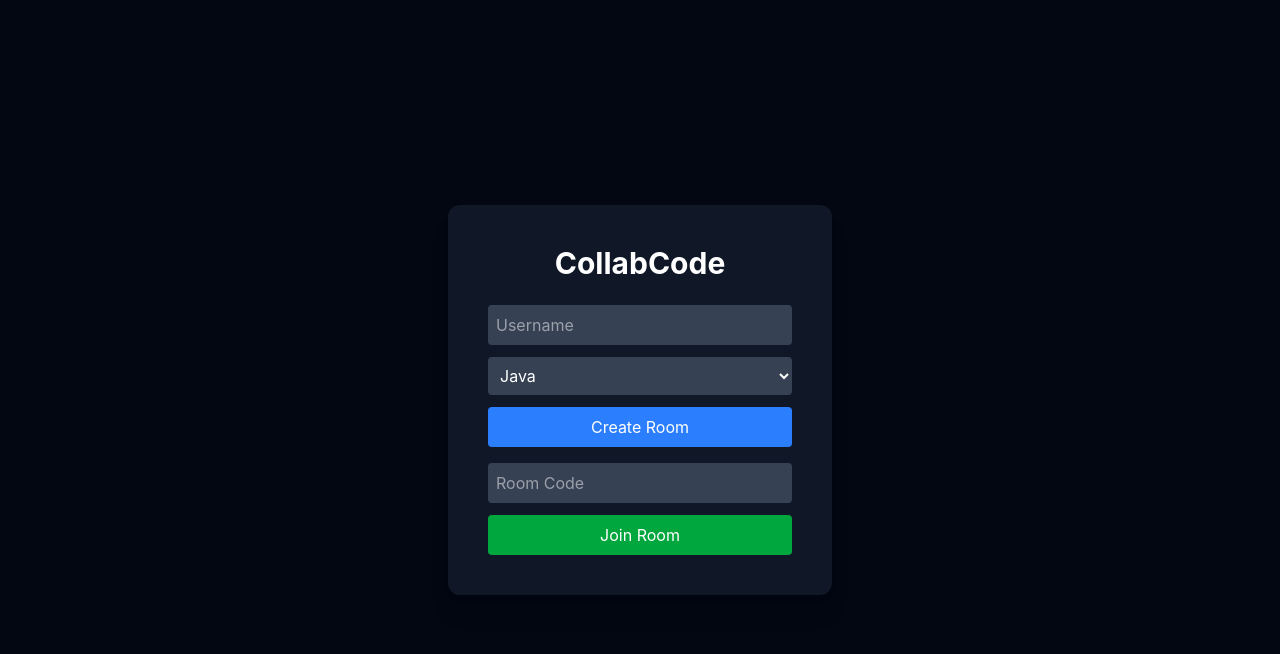
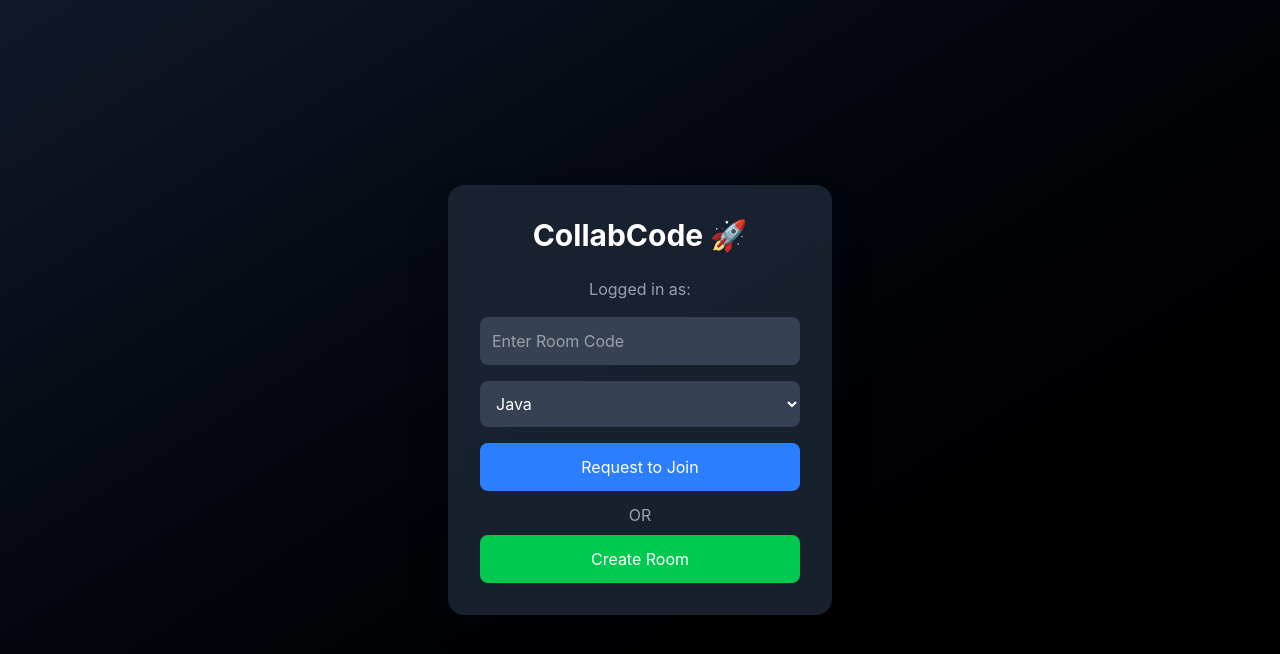
Before and after one commit to Ishu-47/CollabCode, a React (Vite) app in the folder collabcode-frontend/: page / in a window 1280 px wide. Shown: the top 654 px of the page. Built offline with nearby package versions, Linux system fonts and the light colour scheme; no server answers.

Commit message:
feat: implement API request interceptor and enhance room management features

```diff
--- a/collabcode-frontend/src/api/api.js
+++ b/collabcode-frontend/src/api/api.js
@@ -1,12 +1,40 @@
 import axios from "axios";
 
+const api = axios.create();
+
+api.interceptors.request.use((config) => {
+  const token = localStorage.getItem("token");
+
+  if (token) {
+    config.headers.Authorization = `Bearer ${token}`;
+  }
+  return config;
+});
+
 export const createRoom = (language) =>
-  axios.post(`http://localhost:8080/rooms/create?language=${language}`);
+  api.post(`http://localhost:8080/rooms/create?language=${language}`);
 
-export const joinRoom = (roomCode, username) =>
-  axios.post(
-    `http://localhost:8080/rooms/join?roomCode=${roomCode}&username=${username}`
+export const requestToJoin = (roomCode) =>
+  api.post(
+    `http://localhost:8080/rooms/join/${roomCode}`
   );
 
+export const getPendingUsers = (roomCode) =>
+  api.post(
+    `http://localhost:8080/rooms/pending/${roomCode}`
+  );
+export const approveUser = (memberId) =>
+  api.post(
+    `http://localhost:8080/rooms/approve/${memberId}`
+  );
+  export const rejectUser = (memberId) =>
+  api.post(
+    `http://localhost:8080/rooms/reject/${memberId}`
+  );
+  export const getMyStatus = (roomCode) =>
+    api.get(`http://localhost:8080/rooms/my-status/${roomCode}`);
+
 export const runCode = (code, language) =>
-  axios.post(`http://localhost:8080/execute`, { code, language });
+  api.post(`http://localhost:8080/execute`, { code, language });
+
+export default api;
--- a/collabcode-frontend/src/pages/Home.jsx
+++ b/collabcode-frontend/src/pages/Home.jsx
@@ -1,65 +1,118 @@
-import { useState } from "react";
-import { createRoom, joinRoom } from "../api/api";
+import { useState, useEffect } from "react";
+import { requestToJoin, createRoom } from "../api/api";
+import api from "../api/api";
+import { useNavigate } from "react-router-dom";
 
 export default function Home() {
-
-    const [username, setUsername] = useState("");
     const [roomCode, setRoomCode] = useState("");
     const [language, setLanguage] = useState("java");
+    const [username, setUsername] = useState("");
+    const [loading, setLoading] = useState(false);
 
-    const handleCreateRoom = async () => {
-        const res = await createRoom(language);
-        const code = res.data.roomCode;
+    const navigate = useNavigate();
 
-        window.location.href = `/room?roomCode=${code}&username=${username}&language=${language}`;
+    // ✅ Fetch logged-in user
+    useEffect(() => {
+        const fetchUser = async () => {
+            try {
+                const res = await api.get("http://localhost:8080/rooms/me");
+                setUsername(res.data.username);
+
+                // optional: store
+                localStorage.setItem("username", res.data.username);
+            } catch (err) {
+                console.error("Failed to fetch user", err);
+            }
+        };
+
+        fetchUser();
+    }, []);
+
+    const handleJoin = async () => {
+        try {
+            setLoading(true);
+
+            await requestToJoin(roomCode);
+
+            // store language (important for editor later)
+            localStorage.setItem("language", language);
+
+            navigate(`/waiting/${roomCode}`);
+        } catch (err) {
+            alert(err.response?.data || "Error joining room");
+        } finally {
+            setLoading(false);
+        }
     };
 
-    const handleJoinRoom = async () => {
-        await joinRoom(roomCode, username);
+    const handleCreate = async () => {
+        try {
+            setLoading(true);
 
-        window.location.href = `/room?roomCode=${roomCode}&username=${username}&language=${language}`;
+            const res = await createRoom(language);
+            const code = res.data.roomCode;
+
+            // store language
+            localStorage.setItem("language", language);
+
+            navigate(`/room/${code}`);
+        } catch (err) {
+            console.error(err);
+            alert("Error creating room");
+        } finally {
+            setLoading(false);
+        }
     };
 
     return (
-        <div className="h-screen bg-gray-950 flex items-center justify-center text-white">
-            <div className="bg-gray-900 p-10 rounded-xl shadow-xl w-96">
-                <h1 className="text-3xl font-bold mb-6 text-center">
-                    CollabCode
+        <div className="h-screen bg-gradient-to-br from-gray-900 to-black flex items-center justify-center text-white">
+
+            <div className="bg-gray-800/80 backdrop-blur-md p-8 rounded-2xl shadow-2xl w-96">
+
+                <h1 className="text-3xl font-bold text-center mb-6">
+                    CollabCode 🚀
                 </h1>
+
+                {/* Show username (fetched) */}
+                <div className="text-center text-gray-400 mb-4">
+                    Logged in as: <span className="text-white font-semibold">{username}</span>
+                </div>
+
+                {/* Room Code */}
                 <input
-                    className="w-full p-2 mb-3 rounded bg-gray-700"
-                    placeholder="Username"
-                    value={username}
-                    onChange={(e) => setUsername(e.target.value)}
+                    type="text"
+                    placeholder="Enter Room Code"
+                    value={roomCode}
+                    onChange={(e) => setRoomCode(e.target.value)}
+                    className="w-full p-3 rounded-lg bg-gray-700 outline-none mb-4"
                 />
+
+                {/* Language */}
                 <select
-                    className="w-full p-2 mb-3 rounded bg-gray-700"
                     value={language}
                     onChange={(e) => setLanguage(e.target.value)}
+                    className="w-full p-3 rounded-lg bg-gray-700 outline-none mb-4"
                 >
                     <option value="java">Java</option>
                     <option value="python">Python</option>
                     <option value="cpp">C++</option>
                     <option value="javascript">JavaScript</option>
                 </select>
-                <button
-                    onClick={handleCreateRoom}
-                    className="w-full bg-blue-500 hover:bg-blue-600 p-2 rounded mb-4"
-                >
-                    Create Room
-                </button>
-                <input
-                    className="w-full p-2 mb-3 rounded bg-gray-700"
-                    placeholder="Room Code"
-                    value={roomCode}
-                    onChange={(e) => setRoomCode(e.target.value)}
-                />
 
                 <button
-                    onClick={handleJoinRoom}
-                    className="w-full bg-green-600 hover:bg-green-700 p-2 rounded"
+                    onClick={handleJoin}
+                    className="w-full bg-blue-500 hover:bg-blue-600 transition p-3 rounded-lg mb-3"
                 >
-                    Join Room
+                    {loading ? "Joining..." : "Request to Join"}
+                </button>
+
+                <div className="text-center text-gray-400 mb-2">OR</div>
+
+                <button
+                    onClick={handleCreate}
+                    className="w-full bg-green-500 hover:bg-green-600 transition p-3 rounded-lg"
+                >
+                    {loading ? "Creating..." : "Create Room"}
                 </button>
 
             </div>
--- /dev/null
+++ b/collabcode-frontend/src/pages/WaitingRoom.jsx
@@ -0,0 +1,13 @@
+import { useEffect, useState } from "react";
+import { useNavigate, useParams } from "react-router-dom";
+
+export default function WaitingRoom(){
+    const {roomCode} = useParams();
+    const navigate = useNavigate();
+
+    const [status, setStatus] = useState("PENDING")
+
+    useEffect(() => {
+        const interval = setInterval()
+    })
+}
```
